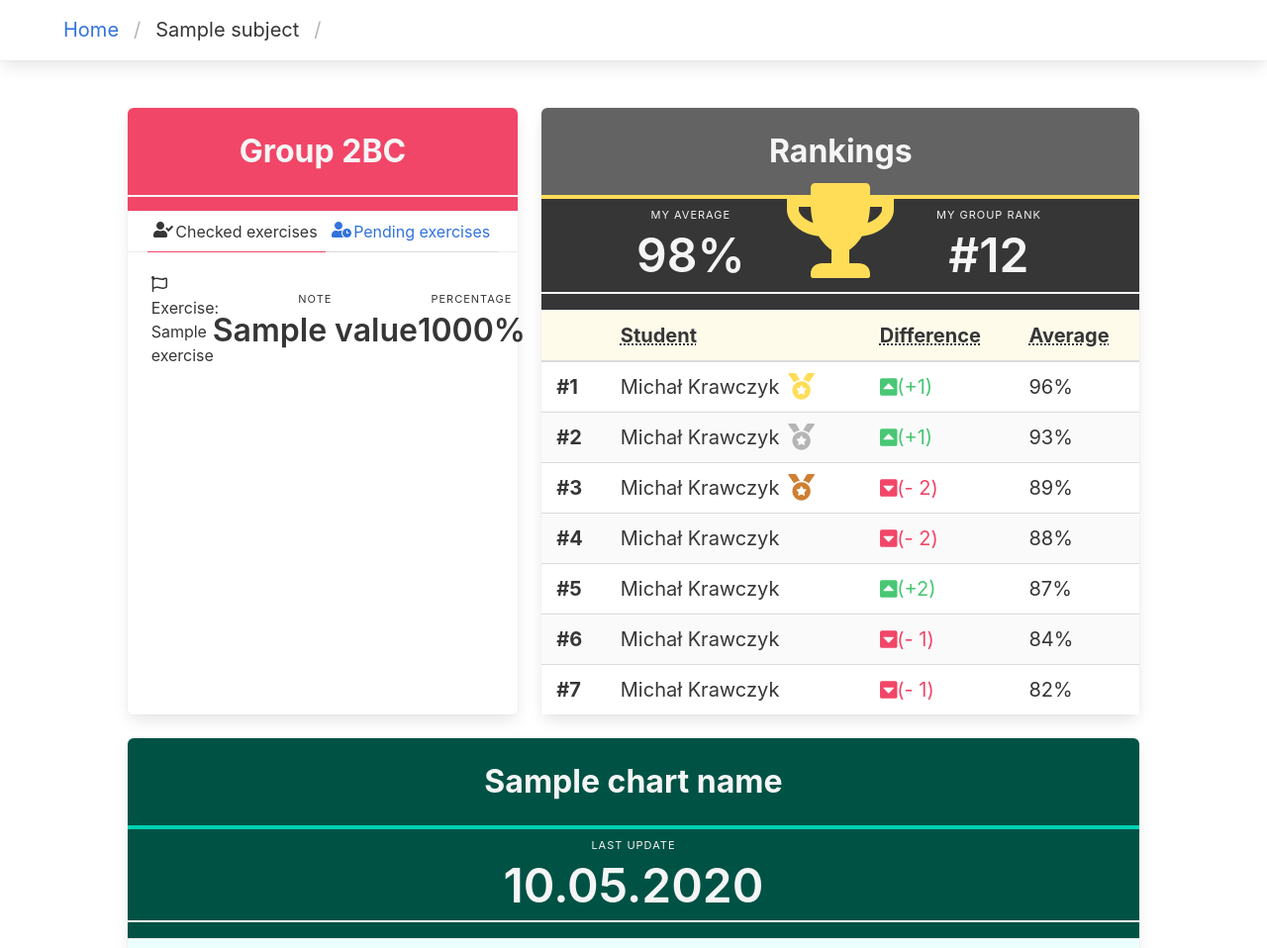
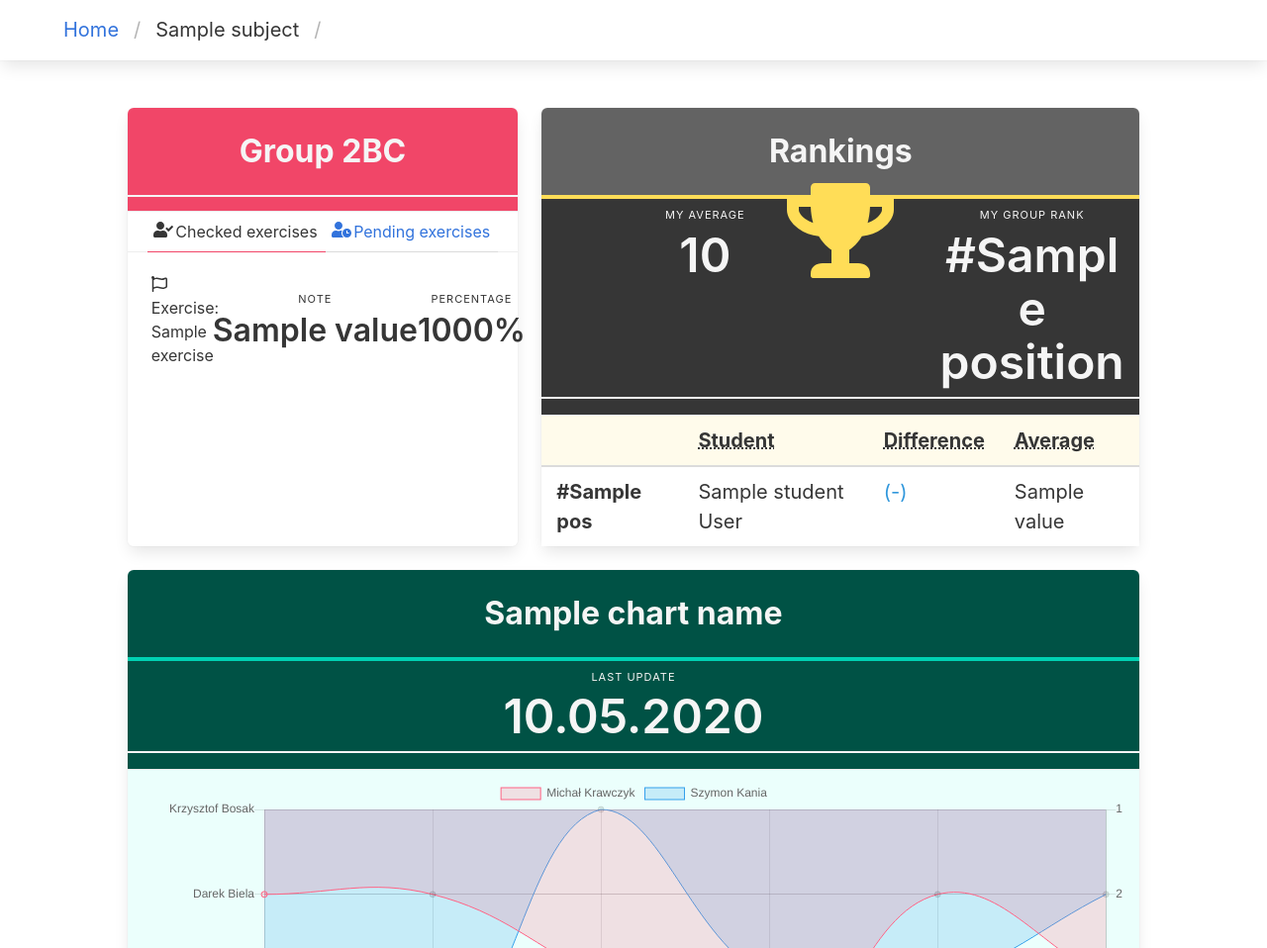
Before and after one commit to ostatni5/hall-of-fame, a Django app: template hallOfFameStudent/templates/hallOfFameStudent/group_student.html in a window 1280 px wide. Shown: the part 212-1170 px from the top of the page at 99% size. Run offline with Django 3.2, Linux system fonts and the light colour scheme; tables that the repository leaves empty hold one stand-in row (values such as "Sample post"); the template is opened without the code that fills it: values that come from a table or form of the project are taken from there, most other values are stand-ins (such as "Sample title", 1, 10 or a date in 2020); parts of the project's set-up code (start-up, migrations or seed data) failed here and were passed over; some libraries are stand-ins or nearby versions.

Commit message:
podpięte rankingi i podstawowa konfiguracja wykresu rankingów w czasie

```diff
--- a/hallOfFameStudent/templates/hallOfFameStudent/group_ranks_chart.html
+++ b/hallOfFameStudent/templates/hallOfFameStudent/group_ranks_chart.html
@@ -29,28 +29,35 @@
 </article>
 <script>
 var ctx = document.getElementById('{{ chart_ID }}').getContext('2d');
+var yLabels = {
+    0 : 'Michał Krawczyk', 1 : 'Szymon Kania', 2 : 'Jakub Niechaj',
+    3 : 'Karol Hamielec', 4 : 'Arkadiusz Cwikla', 5 : 'Krzysztof Retkiewicz',
+    6 : 'Mateusz Kowalski', 7 : 'Darek Biela', 8 : 'Krzysztof Bosak'
+}
 var myChart = new Chart(ctx, {
     type: 'line',
     data: {
-        labels: [0,1,2,3,4,5,6,7,8,9,10],
+        labels: [0,1,2,3,4,5],
         datasets: [{
-            label: '# of Votes',
-            data: [0,2,3,4,5,6],
+            label: 'Michał Krawczyk',
+            data: [2,2,3,4,2,3],
+            yAxisID: 'y_rankings',
             backgroundColor: [
-                'rgba(255, 99, 132, 0.2)',
-                'rgba(54, 162, 235, 0.2)',
-                'rgba(255, 206, 86, 0.2)',
-                'rgba(75, 192, 192, 0.2)',
-                'rgba(153, 102, 255, 0.2)',
-                'rgba(255, 159, 64, 0.2)'
+                'rgba(255, 99, 132, 0.2)'
             ],
             borderColor: [
-                'rgba(255, 99, 132, 1)',
-                'rgba(54, 162, 235, 1)',
-                'rgba(255, 206, 86, 1)',
-                'rgba(75, 192, 192, 1)',
-                'rgba(153, 102, 255, 1)',
-                'rgba(255, 159, 64, 1)'
+                'rgba(255, 99, 132, 1)'
+            ],
+            borderWidth: 1
+        },{
+            label: 'Szymon Kania',
+            data: [3,4,1,3,3,2],
+            yAxisID: 'y_rankings',
+            backgroundColor: [
+                'rgba(54, 162, 235, 0.2)'
+            ],
+            borderColor: [
+                'rgba(54, 162, 235, 1)'
             ],
             borderWidth: 1
         }]
@@ -59,8 +66,26 @@ var myChart = new Chart(ctx, {
         scales: {
             yAxes: [{
                 ticks: {
-                    beginAtZero: true
-                }
+                    beginAtZero: true,
+                    steps: 8,
+                    stepValue: 1,
+                    max: 8,
+                    callback: function(value, index, values) {
+                        return yLabels[value];
+                    }
+                },
+                id: 'y_names',
+                position: 'left'
+            },{
+                ticks: {
+                    min: 1,
+                    steps: 8,
+                    stepValue: 1,
+                    max: 9,
+                    reverse: true
+                },
+                id: 'y_rankings',
+                position: 'right'
             }]
         }
     }
--- a/hallOfFameStudent/templates/hallOfFameStudent/group_ranks_panel.html
+++ b/hallOfFameStudent/templates/hallOfFameStudent/group_ranks_panel.html
@@ -10,7 +10,7 @@
                 <div class="is-pulled-right">
                     <p class="heading">My Average</p>
                     <a class="title has-text-light is-size-1">
-                        98%
+                        {{ my_ranking.average }}
                     </a>
                 </div>
             </div>
@@ -23,7 +23,7 @@
                 <div class="is-pulled-left">
                     <p class="heading">My Group Rank</p>
                     <a class="title has-text-light is-size-1">
-                        #12
+                        #{{ my_ranking.position }}
                     </a>
                 </div>
             </div>
@@ -43,25 +43,55 @@
                     </tr>
                 </thead>
                 <tbody>
+                    {% for obj in group_ranking %}
+                    {% with student=obj.student_ranking.student ranking=obj.student_ranking difference=obj.difference %}
                     <tr>
-                        <th>#1</th>
+                        <th>#{{ ranking.pos }}</th>
                         <td>
-                            <span>Michał Krawczyk</span>
+                            <span>
+                                {{ student.name }} {{ " " }} {{ student.surname }}
+                            </span>
+                            {% if ranking.pos == 1 %}
                             <span class="is-icon is-medium has-text-warning">
                                 <i class="fas fa-fw fa-lg fa-medal"></i>
                             </span>
+                            {% elif ranking.pos == 2 %}
+                            <span class="is-icon is-medium has-text-grey-light">
+                                <i class="fas fa-fw fa-lg fa-medal"></i>
+                            </span>
+                            {% elif ranking.pos == 3%}
+                            <span class="is-icon is-medium" style="color: #CD7F32">
+                                <i class="fas fa-fw fa-lg fa-medal"></i>
+                            </span>
+                            {% endif %}
                         </td>
                         <td>
+                            {% if difference > 0 %}
                             <p class="has-text-success">
                                 <span class="is-icon is-medium is-pulled-left">
                                     <i class="fas fa-fg fa-caret-square-up"></i>
                                 </span>
-                                <span>(+1)</span>
+                                <span>(+{{ difference }})</span>
                             </p>
+                            {% elif difference < 0 %}
+                            <p class="has-text-danger">
+                                <span class="is-icon is-medium is-pulled-left">
+                                    <i class="fas fa-fg fa-caret-square-down"></i>
+                                </span>
+                                <span>( {{ difference }})</span>
+                            </p>
+                            {% else %}
+                            <p class="has-text-info">
+                                <span>(-)</span>
+                            </p>
+                            {% endif %}
                         </td>
-                        <td>96%</td>
+                        <td>{{ ranking.value }}</td>
                     </tr>
-                    <tr>
+                    {% endwith %}
+                    {% empty %}
+                    {% endfor %}
+                    {% comment %}<tr>
                         <th>#2</th>
                         <td>
                             <span>Michał Krawczyk</span>
@@ -156,7 +186,7 @@
                             </p>
                         </td>
                         <td>82%</td>
-                    </tr>
+                    </tr>{% endcomment %}
                 </tbody>
             </table>
         </div>
--- a/hallOfFameStudent/templates/hallOfFameStudent/group_student.html
+++ b/hallOfFameStudent/templates/hallOfFameStudent/group_student.html
@@ -32,7 +32,7 @@
                 {% include 'hallOfFameStudent/student_exercises_panel.html' with group_name="2BC" checked=exercises.checked pending=exercises.pending %}
             </div>
             <div class="column is-6">
-                {% include 'hallOfFameStudent/group_ranks_panel.html' %}
+                {% include 'hallOfFameStudent/group_ranks_panel.html' with my_ranking=my_ranking group_ranking=group_ranking%}
             </div>
         </div>
         <div class="columns">
```
Also changed, not shown: hallOfFameStudent/views.py (+13 -3 lines).
